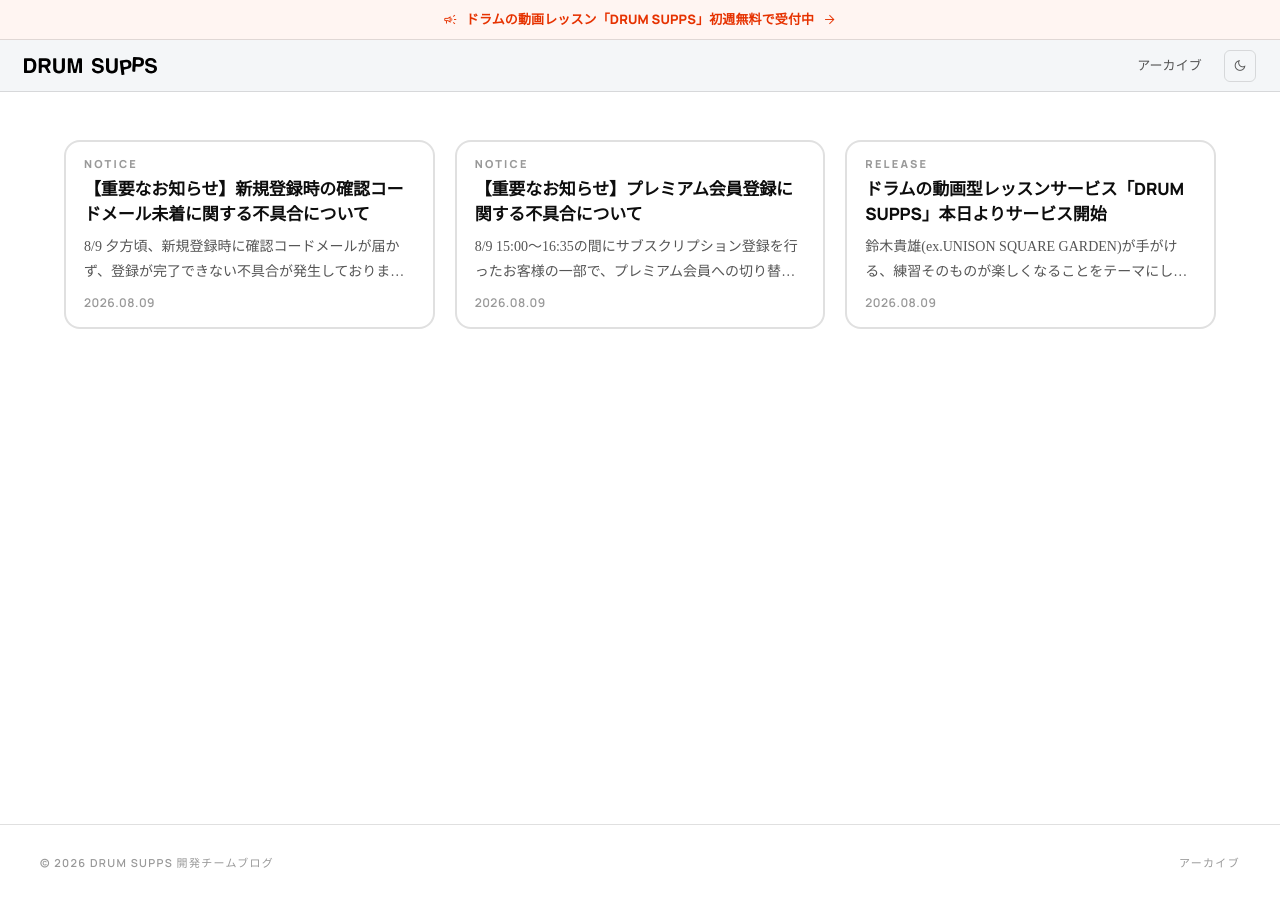
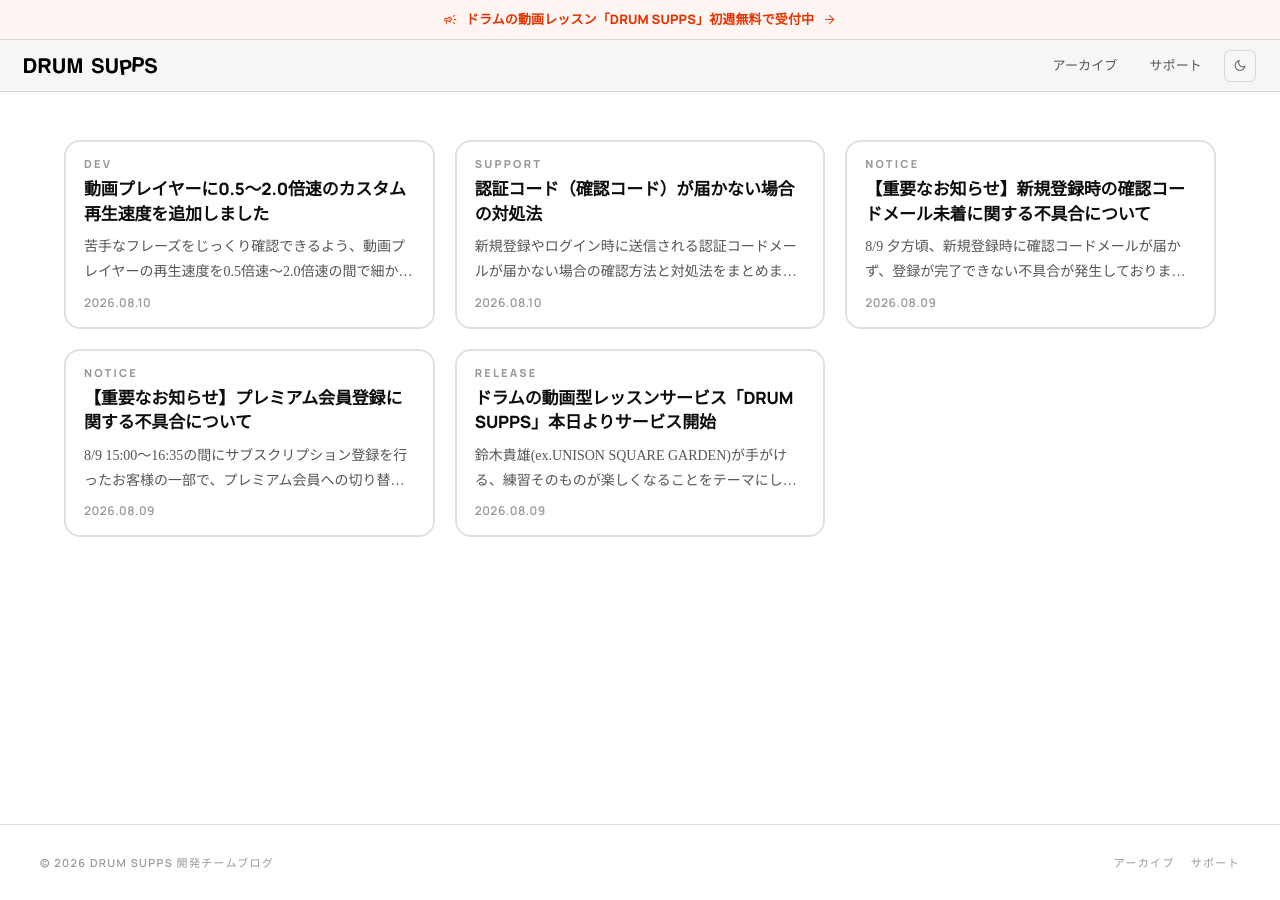
Before and after one commit to Fratino/SUPPS-blog, a Jekyll site: the page built from index.html, in a window 1280 px wide. Built offline with Jekyll 4.4.1, drawn with Linux system fonts in a browser that asks for light colours; the list of posts is cut into pages by our own code.

Commit message:
サポートページと再生速度機能・確認コード未着記事を追加
- お問い合わせ導線として /support/ ページを新設し、ヘッダー/フッターに導線を追加
- 動画プレイヤーへのカスタム再生速度(0.5〜2.0倍速)追加を紹介する記事を追加
- 確認コードメールが届かない場合の対処法をまとめた記事を追加

Co-Authored-By: Claude Sonnet 4.6 <noreply@anthropic.com>

```diff
--- a/_includes/footer.html
+++ b/_includes/footer.html
@@ -4,6 +4,7 @@
     <span class="site-footer__copy">&copy; {{ site.time | date: "%Y" }} {{ site.title }}</span>
     <nav class="site-footer__nav" aria-label="フッターナビゲーション">
       <a class="site-footer__link" href="{{ '/archive/' | relative_url }}">アーカイブ</a>
+      <a class="site-footer__link" href="{{ '/support/' | relative_url }}">サポート</a>
     </nav>
   </div>
 </footer>
--- a/_includes/header.html
+++ b/_includes/header.html
@@ -20,6 +20,15 @@
     <a class="nav-link{% if is_active %} active{% endif %}"
        href="{{ path | relative_url }}"{% if is_active %} aria-current="page"{% endif %}>アーカイブ</a>
 
+    {%- assign support_path = "/support/" -%}
+    {%- if cur contains support_path -%}
+      {%- assign support_active = true -%}
+    {%- else -%}
+      {%- assign support_active = false -%}
+    {%- endif -%}
+    <a class="nav-link{% if support_active %} active{% endif %}"
+       href="{{ support_path | relative_url }}"{% if support_active %} aria-current="page"{% endif %}>サポート</a>
+
     <button class="theme-toggle" type="button" aria-label="テーマを切り替える">
       <span class="material-symbols-outlined icon-sm theme-toggle__icon--light" aria-hidden="true">light_mode</span>
       <span class="material-symbols-outlined icon-sm theme-toggle__icon--dark" aria-hidden="true">dark_mode</span>
--- /dev/null
+++ b/_posts/2026-08-10-verification-code-not-received.md
@@ -0,0 +1,33 @@
+---
+layout: post
+title: "認証コード（確認コード）が届かない場合の対処法"
+date: 2026-08-10
+category: SUPPORT
+excerpt: "新規登録やログイン時に送信される認証コードメールが届かない場合の確認方法と対処法をまとめました。"
+---
+
+新規会員登録やログインの際にお送りしている認証コード（確認コード）のメールが届かない、というお問い合わせをいただくことがあります。多くの場合、以下のいずれかが原因です。順番にご確認ください。
+
+## 1. 迷惑メールフォルダをご確認ください
+
+メールソフトやキャリアメールの設定により、認証コードのメールが迷惑メールフォルダに振り分けられてしまうことがあります。受信トレイに見当たらない場合は、まず迷惑メールフォルダをご確認ください。
+
+## 2. 登録したメールアドレスに誤りがないかご確認ください
+
+入力時のタイプミスや、確定していない状態のメールアドレスが登録されていると、そもそもメールが届きません。お手数ですが、登録画面に戻ってメールアドレスが正しく入力されているかご確認のうえ、再度お試しください。
+
+## 3. 迷惑メール対策・受信拒否設定をご確認ください
+
+Yahoo!メールやキャリアメールなどでドメイン指定受信を設定されている場合、DRUM SUPPS からのメールが届かないことがあります。以下のドメインからのメールを受信できるよう設定をご確認ください。
+
+- `musicsupps.com`
+
+## 4. 数分待ってから再送信をお試しください
+
+メールの配信には数分ほど時間がかかる場合があります。しばらく待っても届かない場合は、登録画面の再送信ボタンから認証コードを再送してください。
+
+## それでも届かない場合
+
+上記をすべてご確認いただいても認証コードが届かない場合は、[お問い合わせフォーム](https://forms.gle/5F7eRDrdt8TqJMZB6)よりご連絡ください。
+
+[https://drum.musicsupps.com](https://drum.musicsupps.com)
--- /dev/null
+++ b/_posts/2026-08-10-video-player-low-speed-playback-fix.md
@@ -0,0 +1,29 @@
+---
+layout: post
+title: "動画プレイヤーに0.5〜2.0倍速のカスタム再生速度を追加しました"
+date: 2026-08-10
+category: DEV
+excerpt: "苦手なフレーズをじっくり確認できるよう、動画プレイヤーの再生速度を0.5倍速〜2.0倍速の間で細かく調整できるようにしました。"
+---
+
+DRUM SUPPS の動画プレイヤーに、再生速度を変更できる機能を追加しました。
+
+## 追加した機能
+
+再生速度ボタンから、以下の9段階で再生速度を切り替えられるようになりました。
+
+- 0.5 倍速
+- 0.7 倍速
+- 0.8 倍速
+- 0.9 倍速
+- 1.0 倍速
+- 1.1 倍速
+- 1.2 倍速
+- 1.5 倍速
+- 2.0 倍速
+
+速いフレーズを低速再生でじっくり確認したり、逆に倍速で全体の流れを素早くおさらいしたりと、練習の仕方に合わせて再生速度を選べます。
+
+引き続き快適にご利用いただけるよう、品質改善に努めてまいります。
+
+[https://drum.musicsupps.com](https://drum.musicsupps.com)
--- /dev/null
+++ b/support.md
@@ -0,0 +1,19 @@
+---
+layout: page
+title: サポート
+permalink: /support/
+description: DRUM SUPPS のご利用でお困りの際に役立つ情報をまとめています。
+lead: DRUM SUPPS のご利用でお困りの際は、まずこちらをご確認ください。
+---
+
+## よくあるお困りごと
+
+- [認証コード（確認コード）が届かない場合の対処法]({{ '/posts/verification-code-not-received/' | relative_url }})
+
+## 解決しない場合
+
+上記でも解決しない場合や、その他ご不明な点がございましたら、以下のお問い合わせフォームよりご連絡ください。
+
+[お問い合わせフォーム](https://forms.gle/5F7eRDrdt8TqJMZB6)
+
+[https://drum.musicsupps.com](https://drum.musicsupps.com)
```
